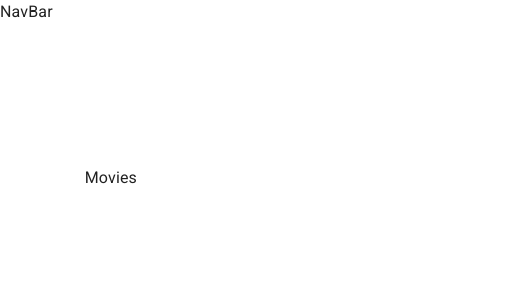
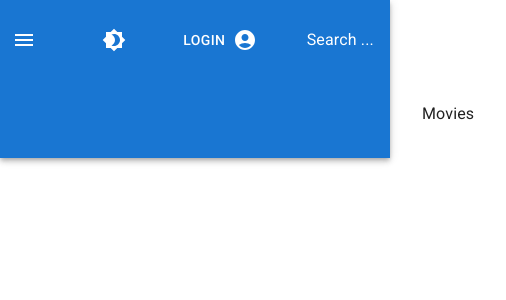
Before and after one commit to Gourav-Ahlawat/filmpire, a React (Create React App) app: page / in a window 390 px wide. Shown: the top 300 px of the page, 506 px wide, since content can reach past the window. Built offline with nearby package versions, Linux system fonts and the light colour scheme.

Commit message:
some work on navbar

```diff
--- a/src/components/NavBar/NavBar.jsx
+++ b/src/components/NavBar/NavBar.jsx
@@ -1,8 +1,65 @@
 import React from 'react'
+import { AppBar,IconButton,Toolbar,Drawer,Button,Avatar,useMediaQuery } from '@mui/material'
+import { Menu,AccountCircle,Brightness4,Brightness7 } from '@mui/icons-material'
+import { Link } from 'react-router-dom'
+import { useTheme } from '@mui/material/styles';
+
+import useStyles from './styles'
 
 const NavBar = () => {
+  const classes = useStyles()
+  const isMobile = useMediaQuery('(max-width:600px)')
+  const theme = useTheme()
+  const isAuth = true
   return (
-    <div>NavBar</div>
+    <>
+      <AppBar position="static">
+        <Toolbar className={classes.toolbar}>
+        {isMobile && (
+          <IconButton
+            color="inherit"
+            edge="start"
+            style={{ outline: 'none' }}
+            onClick={()=>{}}
+            className={classes.menuButton}
+          >
+            <Menu />
+          </IconButton>
+          )}
+        <IconButton
+          color="inherit"
+          sx={{ ml: 1 }}
+          onClick={()=>{}}
+        >
+          {theme.palette.mode === 'dark' ? <Brightness7 /> : <Brightness4 />}
+        </IconButton>
+        {!isMobile && 'Search ...'}
+        <div>
+          {isAuth ? (
+            <Button color="inherit" onClick={()=>{}}>
+                Login &nbsp; <AccountCircle />
+              </Button>
+          ):(
+            <Button
+                color="inherit"
+                component={Link}
+                to={`/profile/:id`}
+                className={classes.linkButton}
+                onClick={()=>{}}
+              >
+                {!isMobile && <>My Movies &nbsp;</>}
+                <Avatar
+                  style={{ width: 30, height: 30 }}
+                  alt="Profile"
+                  src={`https://cdn.pixabay.com/photo/2016/08/08/09/17/avatar-1577909_1280.png`}
+                />
+              </Button>
+          )}
+        </div>
+        {isMobile && 'Search ...'}
+        </Toolbar>
+      </AppBar>
+    </>
   )
 }
 
--- /dev/null
+++ b/src/components/NavBar/styles.js
@@ -0,0 +1,20 @@
+import { makeStyles } from '@mui/styles';
+
+export default makeStyles((theme) => ({
+    toolbar:{
+        height:'80px',
+        display:'flex',
+        justifyContent:'space-between',
+        marginLeft:'240px',
+        [theme.breakpoints.down('sm')]:{
+            marginLeft:'0px',
+            flexWrap:'wrap',
+        },
+    },
+    menuButton:{
+        marginRight:theme.spacing(2),
+        [theme.breakpoints.up('sm')]:{
+            display:'none',
+        },
+    },
+}));
--- a/src/components/styles.js
+++ b/src/components/styles.js
@@ -5,11 +5,12 @@
     display: 'flex',
     height: '100%',
   },
-  content: {
-    flexGrow: 1,
-    padding: '6em 2em 2em',
-  },
   toolbar: {
     height: '70px',
   },
+  content: {
+    flexGrow: 1,
+    padding: '2rem',
+    width: '100%',
+  },
 }));
--- a/src/index.js
+++ b/src/index.js
@@ -1,13 +1,17 @@
 import React from "react";
 import ReactDOM  from "react-dom";
 import { BrowserRouter } from "react-router-dom";
+import { createTheme, ThemeProvider } from "@mui/material/styles";
 
 import App from "./components/App";
 
+
+const theme = createTheme({});
 ReactDOM.render(
+    <ThemeProvider theme={theme}>
     <BrowserRouter>
-
      <App />
-    </BrowserRouter>,
+    </BrowserRouter>
+    </ThemeProvider>,
     document.getElementById("root"),
     );
```
